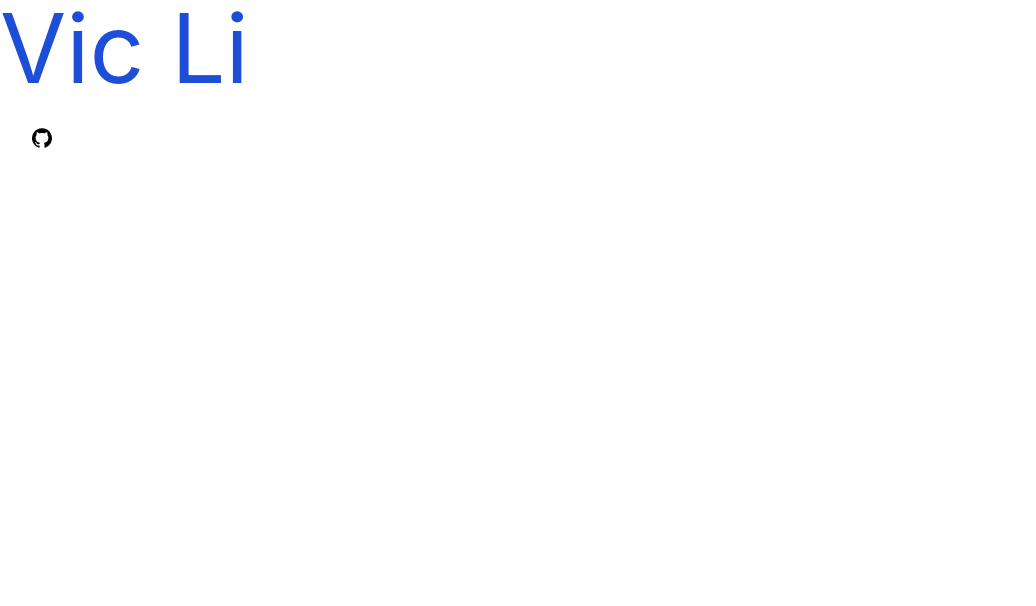
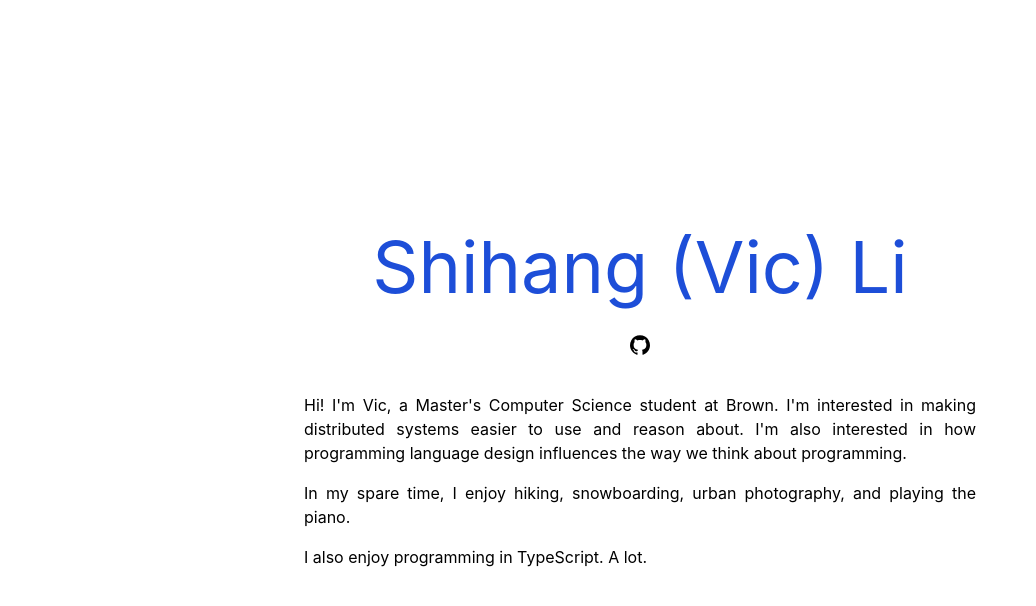
Before and after one commit to vic-lsh/vli, a Next.js app: page / in a window 1280 px wide. Shown: the top 606 px of the page, without its empty margins (0-1036 px from the left). Built offline with nearby package versions, Linux system fonts and the light colour scheme.

Commit message:
feat: add personal intro paragraph

```diff
--- a/pages/index.tsx
+++ b/pages/index.tsx
@@ -12,8 +12,8 @@ export default function Home() {
         <link rel="icon" href="/favicon.svg" />
       </Head>
 
-      <main>
-        <h1 className="text-8xl text-blue-700">Vic Li</h1>
+      <main className="flex flex-col h-screen justify-center items-center">
+        <h1 className="text-7xl text-blue-700">Shihang (Vic) Li</h1>
 
         <div className="m-8">
           <LinkToNewTab href={GH_URL}>
@@ -25,6 +25,23 @@ export default function Home() {
             />
           </LinkToNewTab>
         </div>
+
+        <div className="flex flex-col gap-4 max-w-2xl">
+          <p className="text-justify">{`
+          Hi! I'm Vic, a Master's Computer Science student at Brown.
+          I'm interested in making distributed systems easier to use and reason
+          about. I'm also interested in how programming language design
+          influences the way we think about programming.
+        `}</p>
+          <p className="text-justify">
+            {`In my spare time, I enjoy hiking, snowboarding, urban photography,
+          and playing the piano.`}
+          </p>
+          <p className="text-justify">
+            {" "}
+            I also enjoy programming in TypeScript. A lot.
+          </p>
+        </div>
       </main>
     </div>
   );
```
